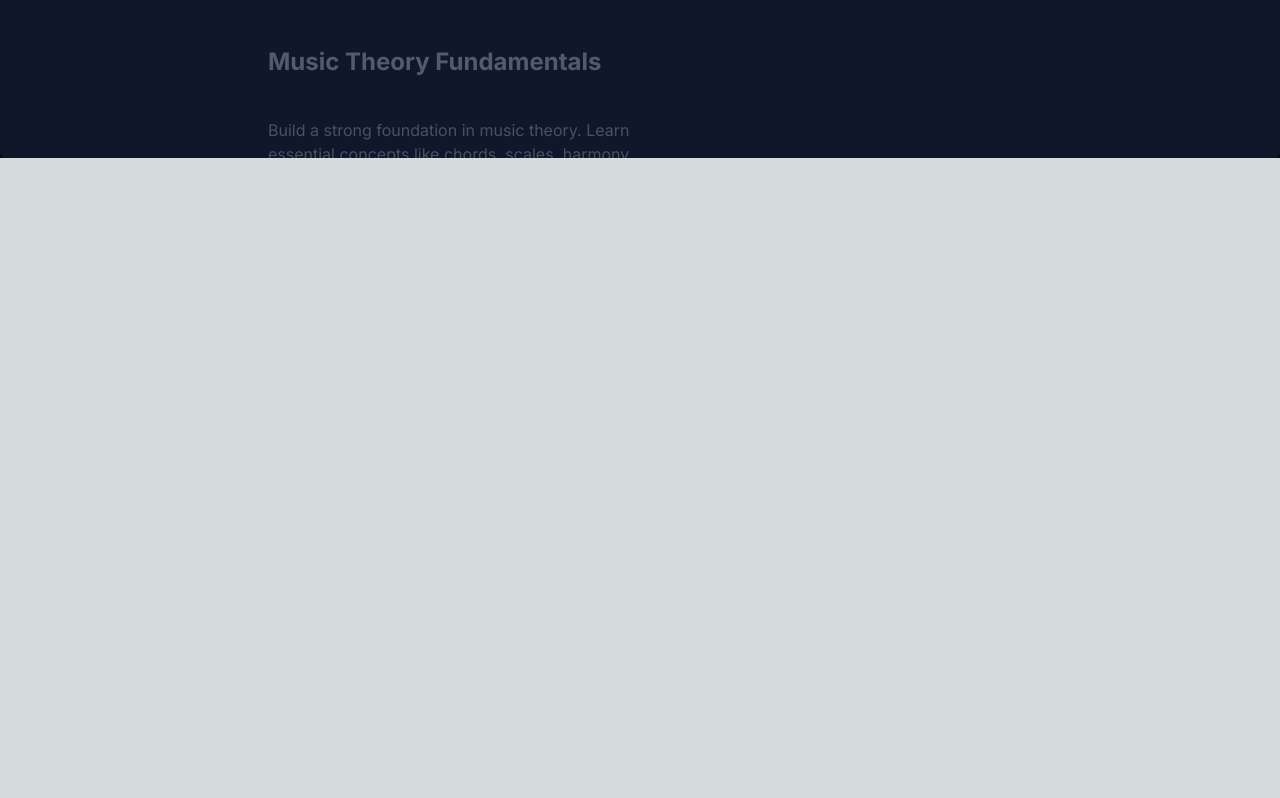
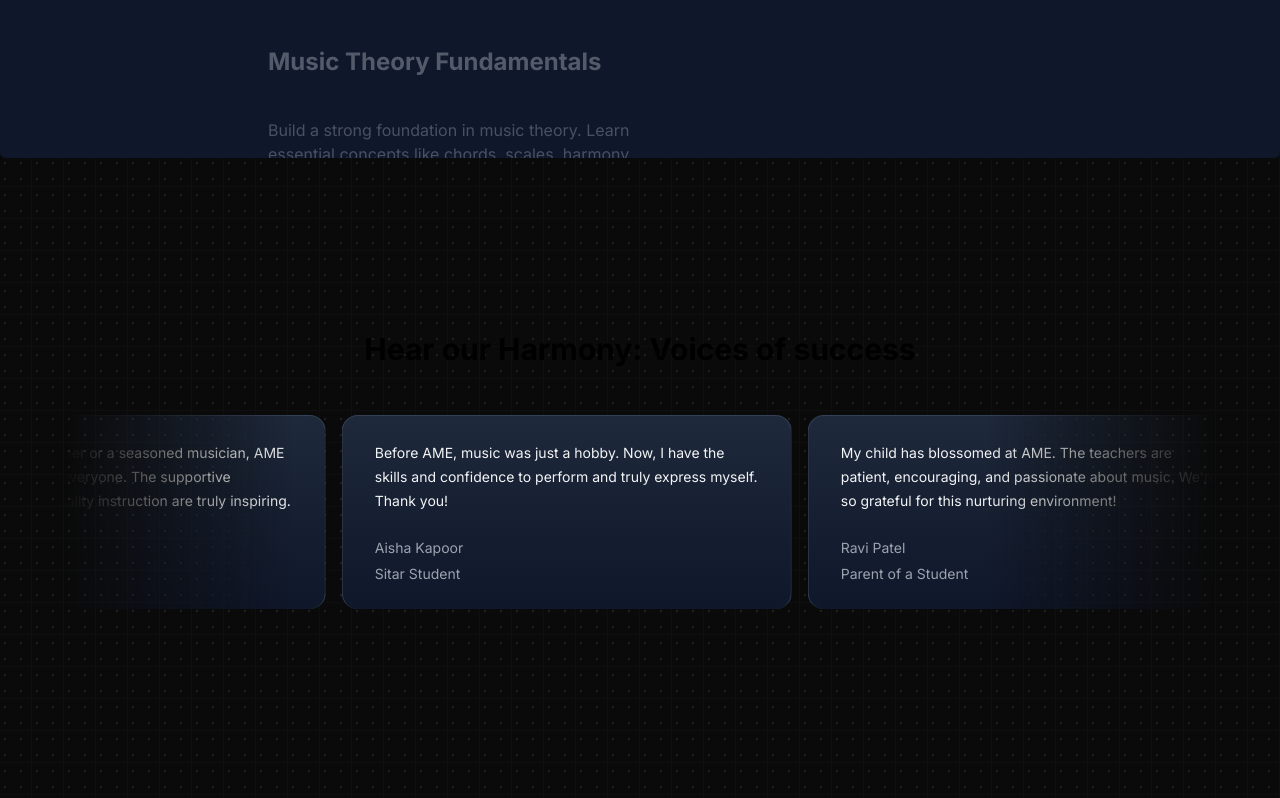
Before and after one commit to Tyagi221B/Music_App-Next.js, a Next.js app: page / in a window 1280 px wide. Shown: the part 1670-2468 px from the top of the page. Before the commit the page ends 1828 px from the top, so only its background shows below. Built offline with nearby package versions, Linux system fonts and the light colour scheme.

Commit message:
Add TestimonialCards Sections

```diff
--- a/package.json
+++ b/package.json
@@ -11,6 +11,7 @@
   "dependencies": {
     "clsx": "^2.1.0",
     "framer-motion": "^11.1.1",
+    "mini-svg-data-uri": "^1.4.4",
     "next": "14.2.1",
     "react": "^18",
     "react-dom": "^18",
--- a/src/app/page.tsx
+++ b/src/app/page.tsx
@@ -1,5 +1,6 @@
 import FeaturedCourses from "@/components/FeaturedCourses";
 import HeroSection from "@/components/HeroSection";
+import { TestimonialCards } from "@/components/TestimonialCards";
 import WhyChooseUs from "@/components/WhyChooseUs";
 
 export default function Home() {
@@ -8,6 +9,7 @@
       <HeroSection/>
       <FeaturedCourses/>
       <WhyChooseUs/>
+      <TestimonialCards/>
     </main>
   );
 }
--- a/src/components/HeroSection.tsx
+++ b/src/components/HeroSection.tsx
@@ -1,5 +1,4 @@
 "use client";
-import { cn } from "@/utils/cn";
 import { Spotlight } from "./ui/Spotlight";
 import Link from "next/link";
 import { Button } from "./ui/moving-border";
--- /dev/null
+++ b/src/components/TestimonialCards.tsx
@@ -0,0 +1,49 @@
+"use client";
+
+import { InfiniteMovingCards } from "@/components/ui/infinite-moving-cards";
+
+export function TestimonialCards() {
+	return (
+		<div className="h-[40rem] w-full dark:bg-dot-white/[0.2] bg-dot-black/[0.2] relative flex flex-col items-center justify-center overflow-hidden">
+			<h2 className="text-3xl font-bold text-center mb-8 z-10">
+				Hear our Harmony: Voices of success
+			</h2>
+			<div className="flex justify-center w-full overflow-hidden px-4 sm:px-6 lg:px-8">
+				<div className="w-full max-w-6xl">
+					<InfiniteMovingCards
+						items={testimonials}
+						direction="right"
+						speed="normal"
+					/>
+				</div>
+			</div>
+		</div>
+	);
+}
+
+const testimonials = [
+	{
+		quote:
+			"Before AME, music was just a hobby. Now, I have the skills and confidence to perform and truly express myself. Thank you!",
+		name: "Aisha Kapoor",
+		title: "Sitar Student",
+	},
+	{
+		quote:
+			"My child has blossomed at AME. The teachers are patient, encouraging, and passionate about music. We're so grateful for this nurturing environment!",
+		name: "Ravi Patel",
+		title: "Parent of a Student",
+	},
+	{
+		quote:
+			"I never thought I could learn an instrument at my age, but AME made it fun and accessible. It's a joy to finally play the music I love!",
+		name: "Priya Singh",
+		title: "Tabla Student",
+	},
+	{
+		quote:
+			"Whether you're a beginner or a seasoned musician, AME has something to offer everyone. The supportive community and high-quality instruction are truly inspiring.",
+		name: "Rahul Sharma",
+		title: "Vocal Program Student",
+	},
+];
--- a/src/components/WhyChooseUs.tsx
+++ b/src/components/WhyChooseUs.tsx
@@ -1,6 +1,5 @@
 "use client";
 import { StickyScroll } from "./ui/sticky-scroll-reveal";
-import Image from "next/image";
 const content = [
 	{
 		title: "Instrument Exploration",
--- /dev/null
+++ b/src/components/ui/infinite-moving-cards.tsx
@@ -0,0 +1,121 @@
+"use client";
+
+import { cn } from "@/utils/cn";
+import React, { useEffect, useState } from "react";
+
+export const InfiniteMovingCards = ({
+	items,
+	direction = "left",
+	speed = "fast",
+	pauseOnHover = true,
+	className,
+}: {
+	items: {
+		quote: string;
+		name: string;
+		title: string;
+	}[];
+	direction?: "left" | "right";
+	speed?: "fast" | "normal" | "slow";
+	pauseOnHover?: boolean;
+	className?: string;
+}) => {
+	const containerRef = React.useRef<HTMLDivElement>(null);
+	const scrollerRef = React.useRef<HTMLUListElement>(null);
+
+	useEffect(() => {
+		addAnimation();
+	}, []);
+	const [start, setStart] = useState(false);
+	function addAnimation() {
+		if (containerRef.current && scrollerRef.current) {
+			const scrollerContent = Array.from(scrollerRef.current.children);
+
+			scrollerContent.forEach((item) => {
+				const duplicatedItem = item.cloneNode(true);
+				if (scrollerRef.current) {
+					scrollerRef.current.appendChild(duplicatedItem);
+				}
+			});
+
+			getDirection();
+			getSpeed();
+			setStart(true);
+		}
+	}
+	const getDirection = () => {
+		if (containerRef.current) {
+			if (direction === "left") {
+				containerRef.current.style.setProperty(
+					"--animation-direction",
+					"forwards"
+				);
+			} else {
+				containerRef.current.style.setProperty(
+					"--animation-direction",
+					"reverse"
+				);
+			}
+		}
+	};
+	const getSpeed = () => {
+		if (containerRef.current) {
+			if (speed === "fast") {
+				containerRef.current.style.setProperty("--animation-duration", "20s");
+			} else if (speed === "normal") {
+				containerRef.current.style.setProperty("--animation-duration", "40s");
+			} else {
+				containerRef.current.style.setProperty("--animation-duration", "80s");
+			}
+		}
+	};
+	return (
+		<div
+			ref={containerRef}
+			className={cn(
+				"scroller relative z-20  max-w-7xl overflow-hidden  [mask-image:linear-gradient(to_right,transparent,white_20%,white_80%,transparent)]",
+				className
+			)}
+		>
+			<ul
+				ref={scrollerRef}
+				className={cn(
+					" flex min-w-full shrink-0 gap-4 py-4 w-max flex-nowrap",
+					start && "animate-scroll ",
+					pauseOnHover && "hover:[animation-play-state:paused]"
+				)}
+			>
+				{items.map((item, idx) => (
+					<li
+						className="w-[350px] max-w-full relative rounded-2xl border border-b-0 flex-shrink-0 border-slate-700 px-8 py-6 md:w-[450px]"
+						style={{
+							background:
+								"linear-gradient(180deg, var(--slate-800), var(--slate-900)",
+						}}
+						key={item.name}
+					>
+						<blockquote>
+							<div
+								aria-hidden="true"
+								className="user-select-none -z-1 pointer-events-none absolute -left-0.5 -top-0.5 h-[calc(100%_+_4px)] w-[calc(100%_+_4px)]"
+							></div>
+							<span className=" relative z-20 text-sm leading-[1.6] text-gray-100 font-normal">
+								{item.quote}
+							</span>
+							<div className="relative z-20 mt-6 flex flex-row items-center">
+								<span className="flex flex-col gap-1">
+									<span className=" text-sm leading-[1.6] text-gray-400 font-normal">
+										{item.name}
+									</span>
+									<span className=" text-sm leading-[1.6] text-gray-400 font-normal">
+										{item.title}
+									</span>
+								</span>
+							</div>
+						</blockquote>
+					</li>
+				))}
+			</ul>
+		</div>
+	);
+};
--- a/tailwind.config.ts
+++ b/tailwind.config.ts
@@ -1,9 +1,45 @@
 import type { Config } from "tailwindcss";
+
+const svgToDataUri = require("mini-svg-data-uri");
 const defaultTheme = require("tailwindcss/defaultTheme");
 const colors = require("tailwindcss/colors");
 const {
   default: flattenColorPalette,
 } = require("tailwindcss/lib/util/flattenColorPalette");
+
+function addVariablesForColors({ addBase, theme }: any) {
+  let allColors = flattenColorPalette(theme("colors"));
+  let newVars = Object.fromEntries(
+    Object.entries(allColors).map(([key, val]) => [`--${key}`, val])
+  );
+
+  addBase({
+    ":root": newVars,
+  });
+}
+
+function addSVGpattern({ matchUtilities, theme }: any) {
+  matchUtilities(
+    {
+      "bg-grid": (value: any) => ({
+        backgroundImage: `url("${svgToDataUri(
+          `<svg xmlns="http://www.w3.org/2000/svg" viewBox="0 0 32 32" width="32" height="32" fill="none" stroke="${value}"><path d="M0 .5H31.5V32"/></svg>`
+        )}")`,
+      }),
+      "bg-grid-small": (value: any) => ({
+        backgroundImage: `url("${svgToDataUri(
+          `<svg xmlns="http://www.w3.org/2000/svg" viewBox="0 0 32 32" width="8" height="8" fill="none" stroke="${value}"><path d="M0 .5H31.5V32"/></svg>`
+        )}")`,
+      }),
+      "bg-dot": (value: any) => ({
+        backgroundImage: `url("${svgToDataUri(
+          `<svg xmlns="http://www.w3.org/2000/svg" viewBox="0 0 32 32" width="16" height="16" fill="none"><circle fill="${value}" id="pattern-circle" cx="10" cy="10" r="1.6257413380501518"></circle></svg>`
+        )}")`,
+      }),
+    },
+    { values: flattenColorPalette(theme("backgroundColor")), type: "color" }
+  );
+}
 
 const config: Config = {
   content: [
@@ -21,6 +57,8 @@
       },
       animation: {
         spotlight: "spotlight 2s ease .75s 1 forwards",
+        scroll:
+          "scroll var(--animation-duration, 40s) var(--animation-direction, forwards) linear infinite",
       },
       keyframes: {
         spotlight: {
@@ -33,24 +71,25 @@
             transform: "translate(-50%,-40%) scale(1)",
           },
         },
+        scroll: {
+          to: {
+            transform: "translate(calc(-50% - 0.5rem))",
+          },
+        },
       },
 
     },
   },
   plugins: [
     addVariablesForColors,
+    addSVGpattern,
+
+
+
   ],
 };
 
 // This plugin adds each Tailwind color as a global CSS variable, e.g. var(--gray-200).
-function addVariablesForColors({ addBase, theme }: any) {
-  let allColors = flattenColorPalette(theme("colors"));
-  let newVars = Object.fromEntries(
-    Object.entries(allColors).map(([key, val]) => [`--${key}`, val])
-  );
 
-  addBase({
-    ":root": newVars,
-  });
-}
+
 export default config;
```
Also changed, not shown: 1 other file (tests, documents, lock files or other folders).
